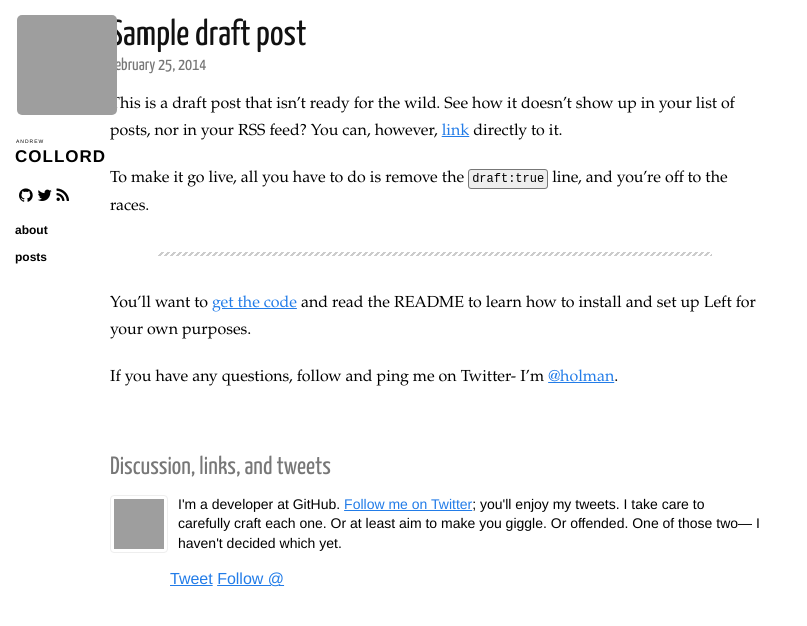
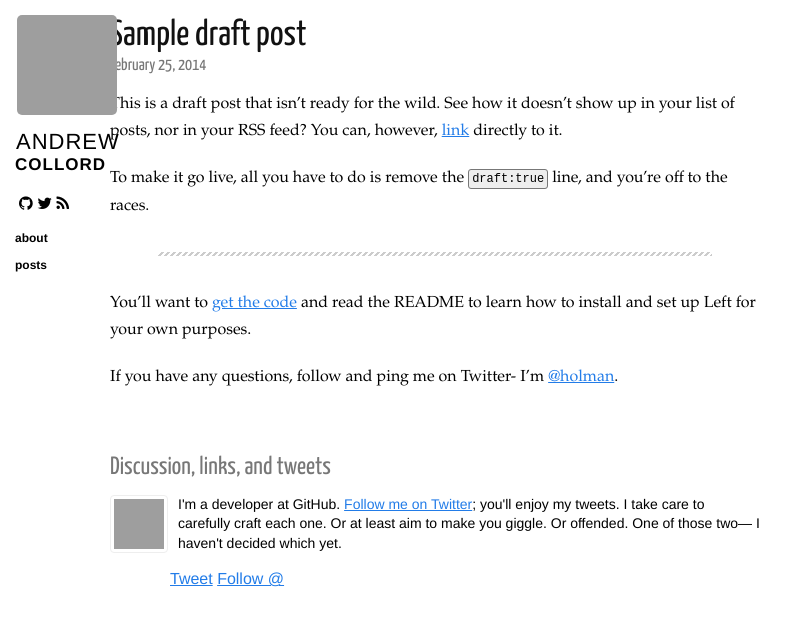
Before and after one commit to acollord/acollord.github.io, a Jekyll site: the page built from _posts/2014-02-25-draft.markdown, in a window 1280 px wide. Shown: the top 626 px of the page, without its empty margins (0-807 px from the left). Built offline with Jekyll 4.4.1, drawn with Linux system fonts in a browser that asks for light colours; nearby versions of some CDN libraries; Markdown is read by kramdown in place of the engine named in the settings; comment, search, counter and statistics services are not loaded; grey boxes are pictures that could not be loaded.

Commit message:
Update base.css

```diff
--- a/css/base.css
+++ b/css/base.css
@@ -27,7 +27,7 @@ a {
     margin: 10px 0 20px 0; }
     .sidebar .name #fname {
       padding-left: 1px;
-      font-size: 5px;
+      font-size: 22px;
       letter-spacing: 1px;
       color: black; }
     .sidebar .name #lname {
```
